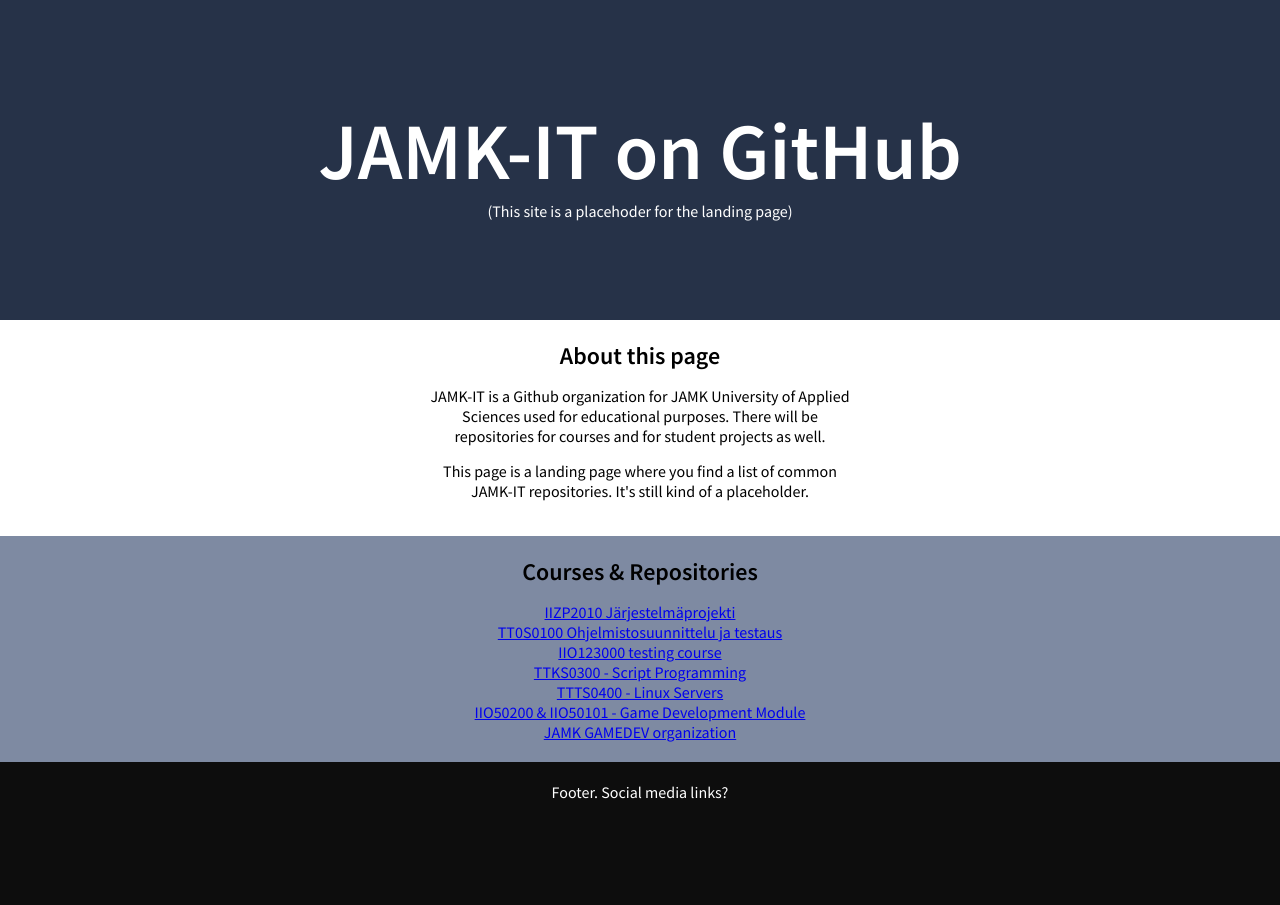
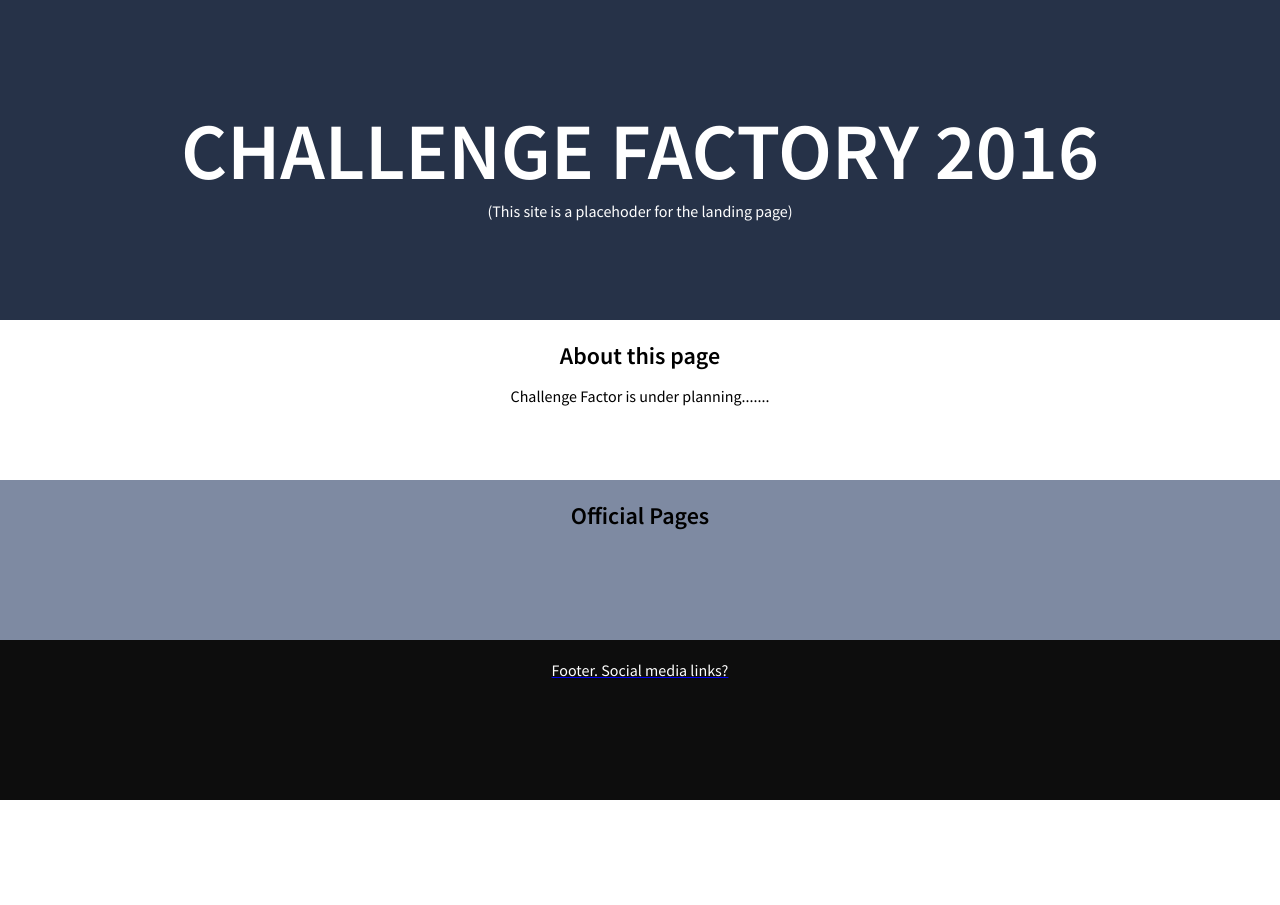
Before and after one commit to NikoHakkarainen/challenge_factory_2016, a plain HTML site: page index.html in a window 1280 px wide. After the commit the page ends 800 px from the top, so only its background shows below. Drawn offline with Linux system fonts and the light colour scheme.

Commit message:
some updates

```diff
--- a/index.html
+++ b/index.html
@@ -10,25 +10,19 @@
 </head>
 <body>
     <section class="header">
-        <h1>JAMK-IT on GitHub</h1>
+        <h1>CHALLENGE FACTORY 2016</h1>
         <p>(This site is a placehoder for the landing page)</p>
     </section>
     <section class="info">
         <h2>About this page</h2>
-        <p>JAMK-IT is a Github organization for JAMK University of Applied Sciences used for educational purposes. There will be repositories for courses and for student projects as well.</p>
-        <p>This page is a landing page where you find a list of common JAMK-IT repositories. It's still kind of a placeholder.</p>
+        <p>Challenge Factor is under planning.......</p>
+
     </section>
     <section class="list">
-        <h2>Courses &amp; Repositories</h2>
+        <h2> Official Pages</h2>
         <article>
             <ul>
-                <li><a href="http://jamk-it.github.io/IIZP2010-system-project">IIZP2010 Järjestelmäprojekti</a></li>
-                <li><a href="http://jamk-it.github.io/TT0S0100-software-desing-and-testing/">TT0S0100 Ohjelmistosuunnittelu ja testaus</a></li>
-                <li><a href="https://jamk-it.github.io/IIO123000-testing-course">IIO123000 testing course</a></li>
-                <li><a href="https://github.com/JAMK-IT/TTKS0300-script-programming">TTKS0300 - Script Programming</a></li>
-                <li><a href="https://github.com/JAMK-IT/TTTS0400-linux-servers">TTTS0400 - Linux Servers</a></li>
-                <li><a href="https://github.com/JAMK-IT/IIO50200-game-programming">IIO50200 & IIO50101 - Game Development Module</a></li>
-                <li><a href="https://github.com/JAMK-GameDev">JAMK GAMEDEV organization</a></li>
+                <li><a href="https://github.com/JAMK-IT/challenge_factory_2016/wiki"Challenge Factory Wiki</a></li>
             </ul>
         </article>
     </section>
```
